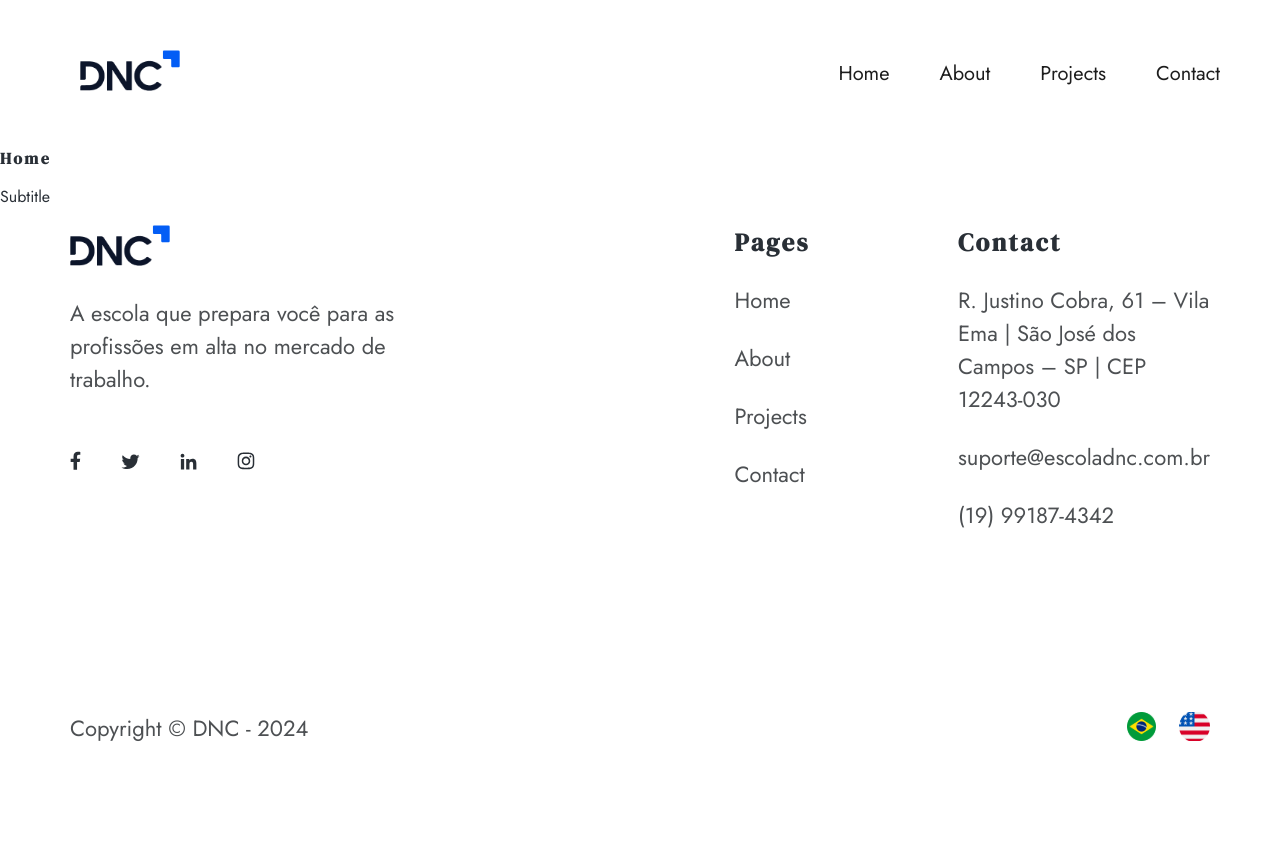
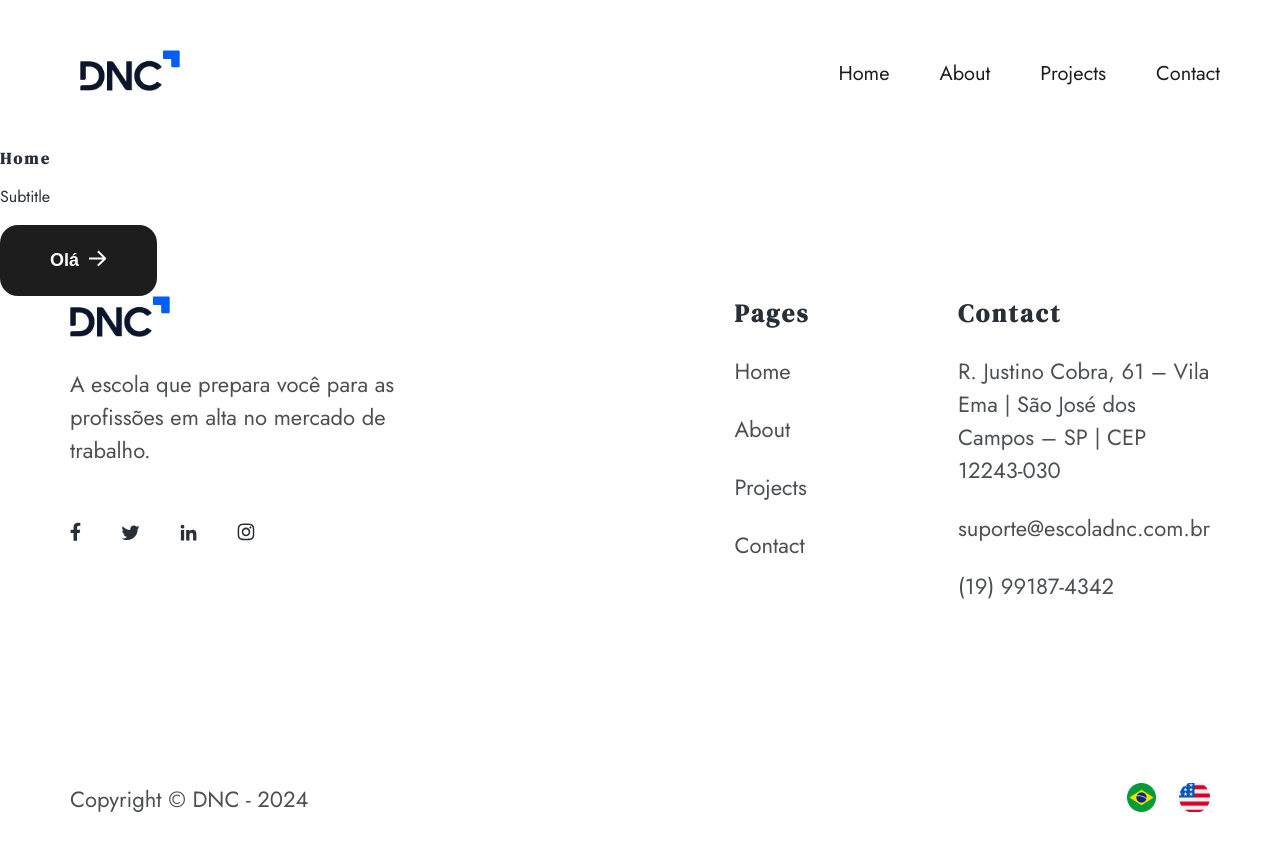
Before and after one commit to GabrielEnzoMurai/React-repository, a React (Vite) app: page / in a window 1280 px wide. Shown: the top 850 px of the page. Before the commit the page ends 800 px from the top, so only its background shows below. Built offline with nearby package versions, Linux system fonts and the light colour scheme.

Commit message:
button add

```diff
--- /dev/null
+++ b/src/components/Button/Button.css
@@ -0,0 +1,50 @@
+.button {
+    border-radius: 18px;
+    border: none;
+    column-gap: 10px;
+    cursor: pointer;
+    display: flex;
+    font-size: 18px;
+    font-weight: 600;
+    padding: 25px 50px;
+    transition: background-color 0.3s ease;
+}
+
+/* PRIMARY */
+.button.primary {
+    background-color: #0C70F2;
+    color: white;
+}
+
+.button.primary:hover {
+    background-color: #0056b3;
+}
+
+/* SECONDARY */
+.button.secondary {
+    background-color: #1D1D1D;
+    color: white;
+}
+
+.button.secondary:hover {
+    background-color: #4D5053;
+}
+
+/* OUTLINE */
+.button.outline {
+    background-color: white;
+    border: 2px solid #0C70F2;
+    color: #0C70F2;
+}
+
+.button.outline:hover {
+    background-color: #0C70F2;
+    color: white;
+}
+
+/* DISABLED */
+.button:disabled, .button:disabled>:hover {
+    background-color: #ccc;
+    color: #666;
+    pointer-events: none;
+}
--- /dev/null
+++ b/src/components/Button/Button.jsx
@@ -0,0 +1,12 @@
+import './Button.css'
+import WhiteArrow from '../../assets/white-arrow.svg'
+
+function Button ({ arrow, buttonStyle, loading, children, ...props }) {
+    return(
+        <button className={`button ${buttonStyle}`} {...props}>
+            {children} {arrow && <img src={WhiteArrow} />}
+        </button>
+    )
+}
+
+export default Button
--- a/src/pages/Home.jsx
+++ b/src/pages/Home.jsx
@@ -1,5 +1,6 @@
 import Header from '../components/Header/Header'
 import Footer from '../components/Footer/Footer'
+import Button from '../components/Button/Button'
 
 function Home() {
     return (
@@ -7,6 +8,7 @@
             <Header />
             <h1>Home</h1>
             <p>Subtitle</p>
+            <Button buttonStyle="secondary" arrow>Olá</Button>
             <Footer />
         </>
     )
```
Also changed, not shown: src/assets/white-arrow.svg (added).
